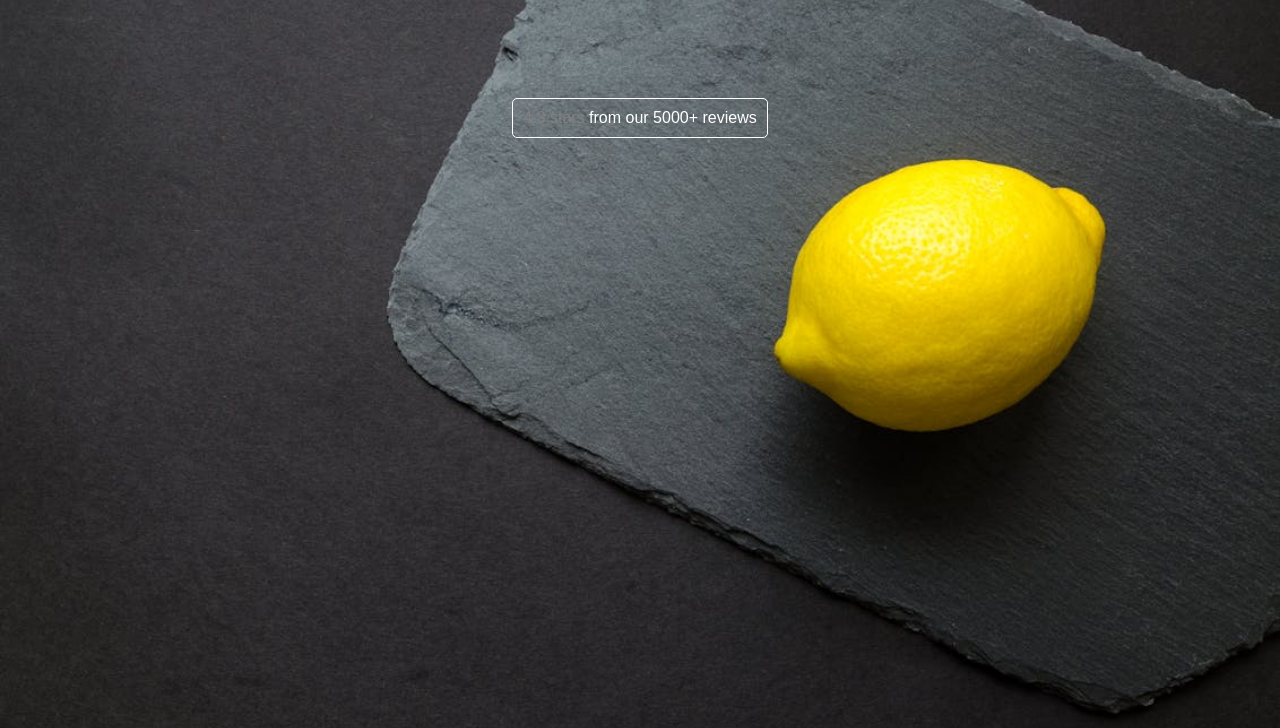
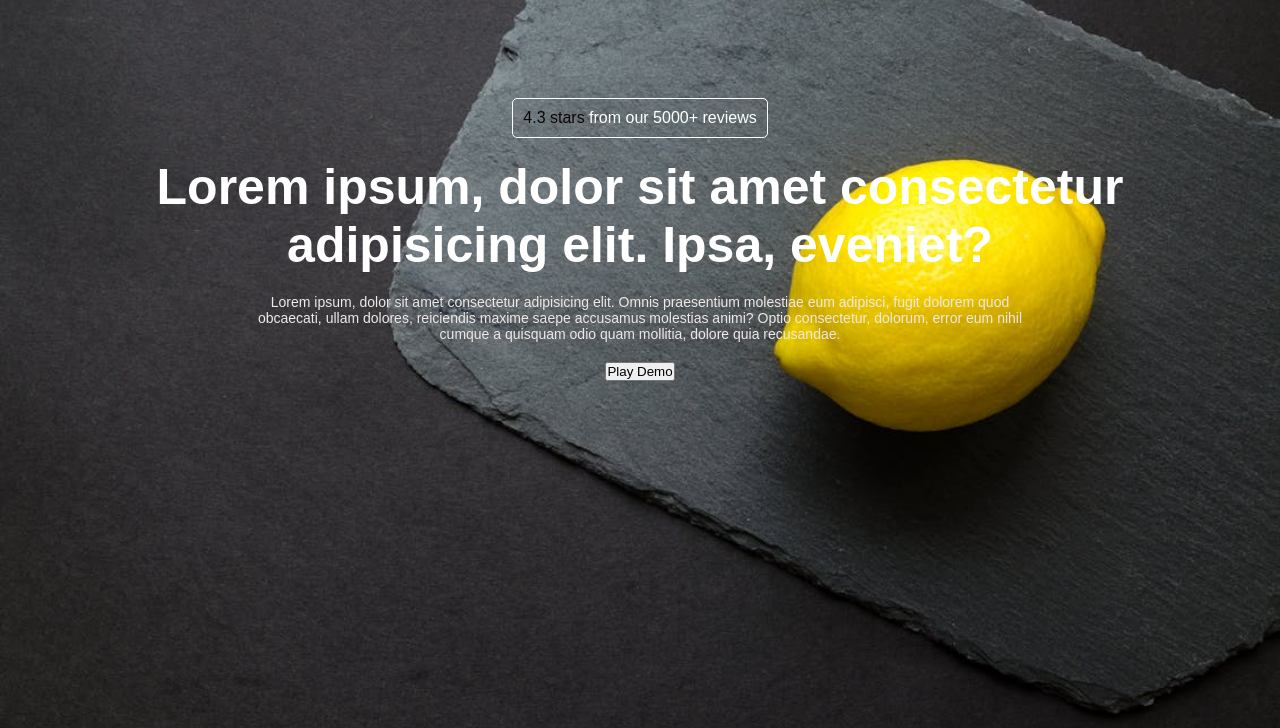
Before and after one commit to codingchami/Web-development-course-2024, a plain HTML site: page Session-5/practical/index.html in a window 1280 px wide. Shown: the part 72-800 px from the top of the page. Drawn offline with Linux system fonts and the light colour scheme.

Commit message:
add the button to the bottom of the content

```diff
--- a/Session-5/practical/index.html
+++ b/Session-5/practical/index.html
@@ -1,11 +1,13 @@
 <!DOCTYPE html>
 <html lang="en">
+
 <head>
     <meta charset="UTF-8">
     <meta name="viewport" content="width=device-width, initial-scale=1.0">
     <title>Document</title>
     <link rel="stylesheet" href="./style.css">
 </head>
+
 <body>
     <div class="container">
         <nav>
@@ -39,10 +41,26 @@
         <div class="content">
             <div class="content-star">
                 <p> <span>4.3 stars</span>
-                     from our 5000+ reviews</p>
+                    from our 5000+ reviews
+                </p>
             </div>
+            <div class="content-title">
+                <h1>Lorem ipsum, dolor sit amet consectetur adipisicing elit. Ipsa, eveniet?</h1>
+            </div>
+            <div class="content-description">
+                <p>Lorem ipsum, dolor sit amet consectetur adipisicing elit. Omnis praesentium molestiae eum adipisci,
+                    fugit dolorem quod obcaecati, ullam dolores, reiciendis maxime saepe accusamus molestias animi?
+                    Optio consectetur, dolorum, error eum nihil cumque a quisquam odio quam mollitia, dolore quia
+                    recusandae.
+                </p>
+            </div>
+            <div class="content-button">
+                <button>Play Demo</button>
+            </div>
+
         </div>
     </div>
 
 </body>
+
 </html>
--- a/Session-5/practical/style.css
+++ b/Session-5/practical/style.css
@@ -116,5 +116,51 @@ nav{
 }
 
 .content-star p span{
-    color: gray;
+    color: rgb(12, 7, 7);
 }
+
+.content-title{
+    width: 100%;
+    display: flex;
+    justify-content: center;
+    margin-top: 20px;
+}
+
+
+.content-title h1{
+    color: white;
+    font-family: sans-serif;
+    font-size: 50px;
+    width: 1000px;
+    text-align: center;
+
+}
+
+
+/* content description */
+.content-description{
+    width: 100%;
+    display: flex;
+    justify-content: center;
+    margin-top: 20px;
+
+}
+
+.content-description p{
+    color: rgb(239, 232, 232);
+    width: 800px;
+    text-align: center;
+    font-family: sans-serif;
+    font-size: 14px;
+
+}
+
+/* content button */
+
+.content-button{
+    width: 100%;
+    display: flex;
+    justify-content: center;
+    margin-top: 20px;
+
+}
```
